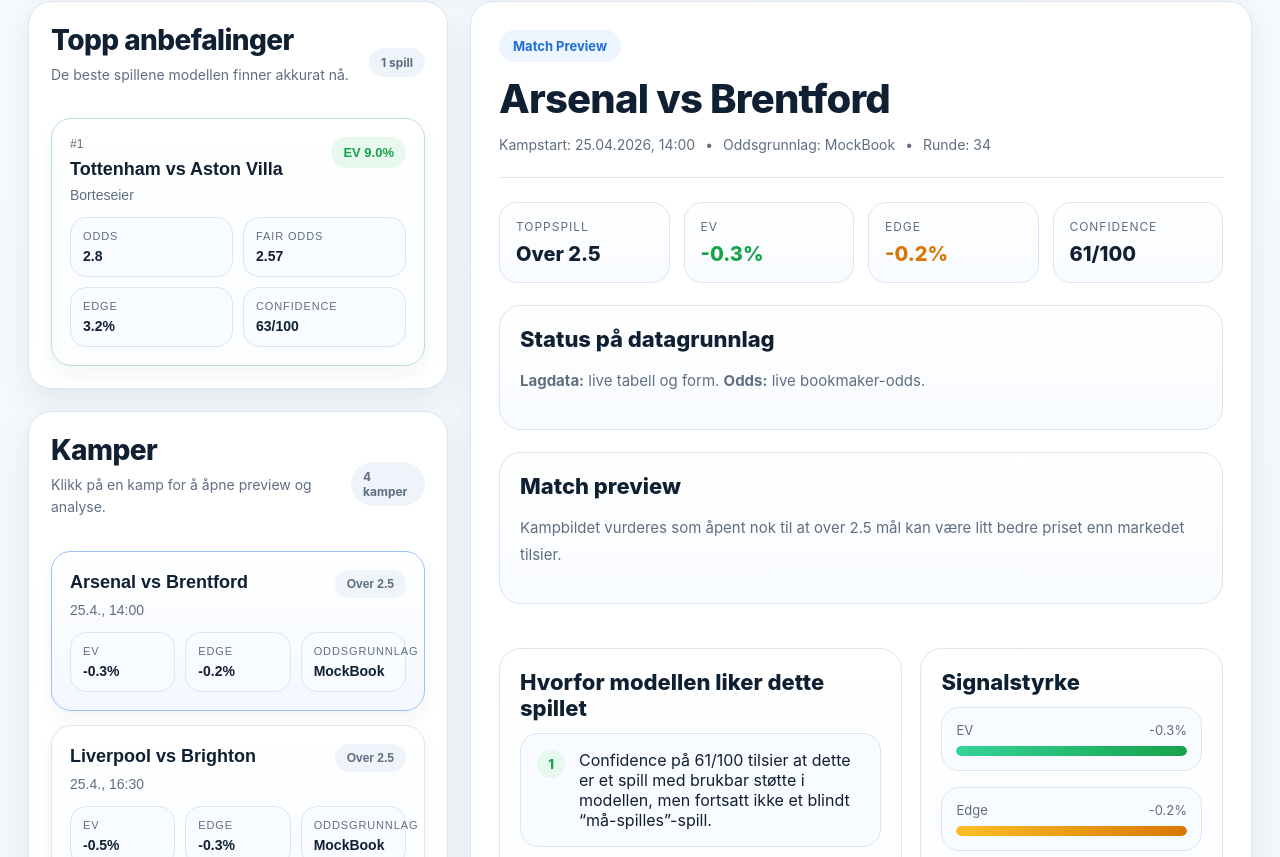
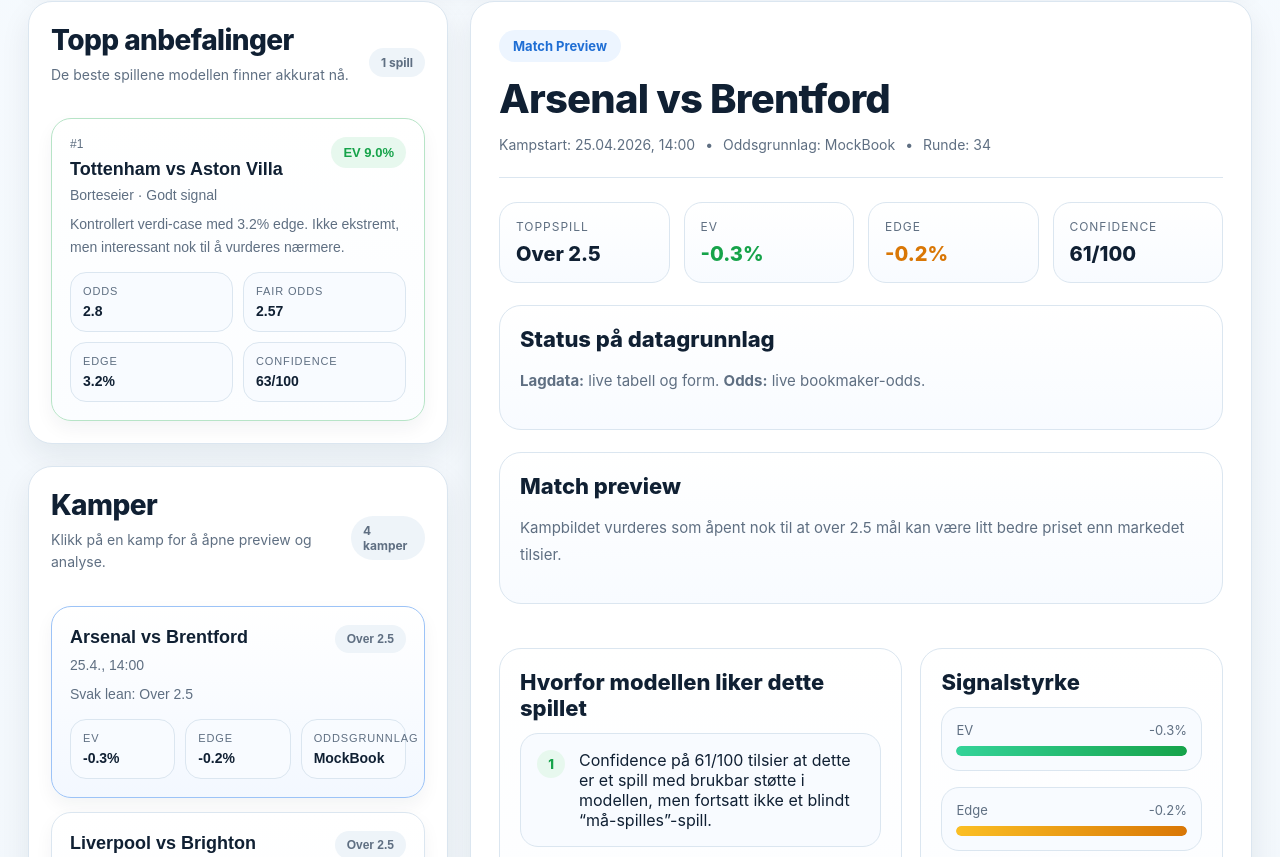
Before and after one commit to hakonnilsen157-commits/PL-betting-model, a Next.js app in the folder pl-vercel-v1/: page / in a window 1280 px wide. Shown: the part 603-1460 px from the top of the page. Built offline with nearby package versions, Linux system fonts and the light colour scheme.

Commit message:
Add match verdict and stronger recommendation summaries

```diff
--- a/pl-vercel-v1/app/page.tsx
+++ b/pl-vercel-v1/app/page.tsx
@@ -24,6 +24,7 @@ type TeamContext = {
   rank?: number;
   points?: number;
   form?: string;
+  formScore?: number;
   goalsFor?: number;
   goalsAgainst?: number;
   played?: number;
@@ -138,6 +139,39 @@ function oddsSourceLabel(bookmaker?: string) {
     return 'Modellodds';
   }
   return bookmaker;
+}
+
+function confidenceBand(confidence?: number) {
+  if (typeof confidence !== 'number') return 'Moderat signal';
+  if (confidence >= 65) return 'Sterkest signal';
+  if (confidence >= 55) return 'Godt signal';
+  if (confidence >= 45) return 'Moderat signal';
+  return 'Svakt signal';
+}
+
+function buildRecommendationSummary(rec: Recommendation) {
+  const edgeText = pct(rec.edge);
+  const evText = pct(rec.expectedValue);
+  if (rec.edge >= 0.04) {
+    return `Sterkere verdi-case med ${edgeText} edge og ${evText} EV. Markedet ser fortsatt litt for høyt priset ut.`;
+  }
+  if (rec.edge > 0) {
+    return `Kontrollert verdi-case med ${edgeText} edge. Ikke ekstremt, men interessant nok til å vurderes nærmere.`;
+  }
+  return `Mer balansert case uten tydelig verdi akkurat nå.`;
+}
+
+function buildFixtureVerdict(fixture: FixtureCard) {
+  const rec = fixture.topRecommendation;
+  if (!rec) return 'Ingen tydelig lean';
+  const market = formatMarket(rec.market);
+  if ((rec.expectedValue ?? 0) >= 0.08 && (rec.confidence ?? 0) >= 60) {
+    return `Sterk lean: ${market}`;
+  }
+  if ((rec.expectedValue ?? 0) >= 0.04) {
+    return `Lean: ${market}`;
+  }
+  return `Svak lean: ${market}`;
 }
 
 export default function Page() {
@@ -336,9 +370,13 @@ export default function Page() {
                       <div>
                         <div className="rec-rank">#{idx + 1}</div>
                         <h3 className="match-name">{rec.match}</h3>
-                        <div className="market-name">{formatMarket(rec.market)}</div>
+                        <div className="market-name">{formatMarket(rec.market)} · {confidenceBand(rec.confidence)}</div>
                       </div>
                       <div className="ev-pill">EV {pct(rec.expectedValue)}</div>
+                    </div>
+
+                    <div className="section-subtitle" style={{ marginTop: 10 }}>
+                      {buildRecommendationSummary(rec)}
                     </div>
 
                     <div className="metrics-grid">
@@ -397,6 +435,10 @@ export default function Page() {
                       </div>
                     </div>
 
+                    <div className="section-subtitle" style={{ marginTop: 10 }}>
+                      {buildFixtureVerdict(fixture)}
+                    </div>
+
                     <div className="metrics-grid three">
                       <div className="metric-pill">
                         <div className="metric-pill-label">EV</div>
```
